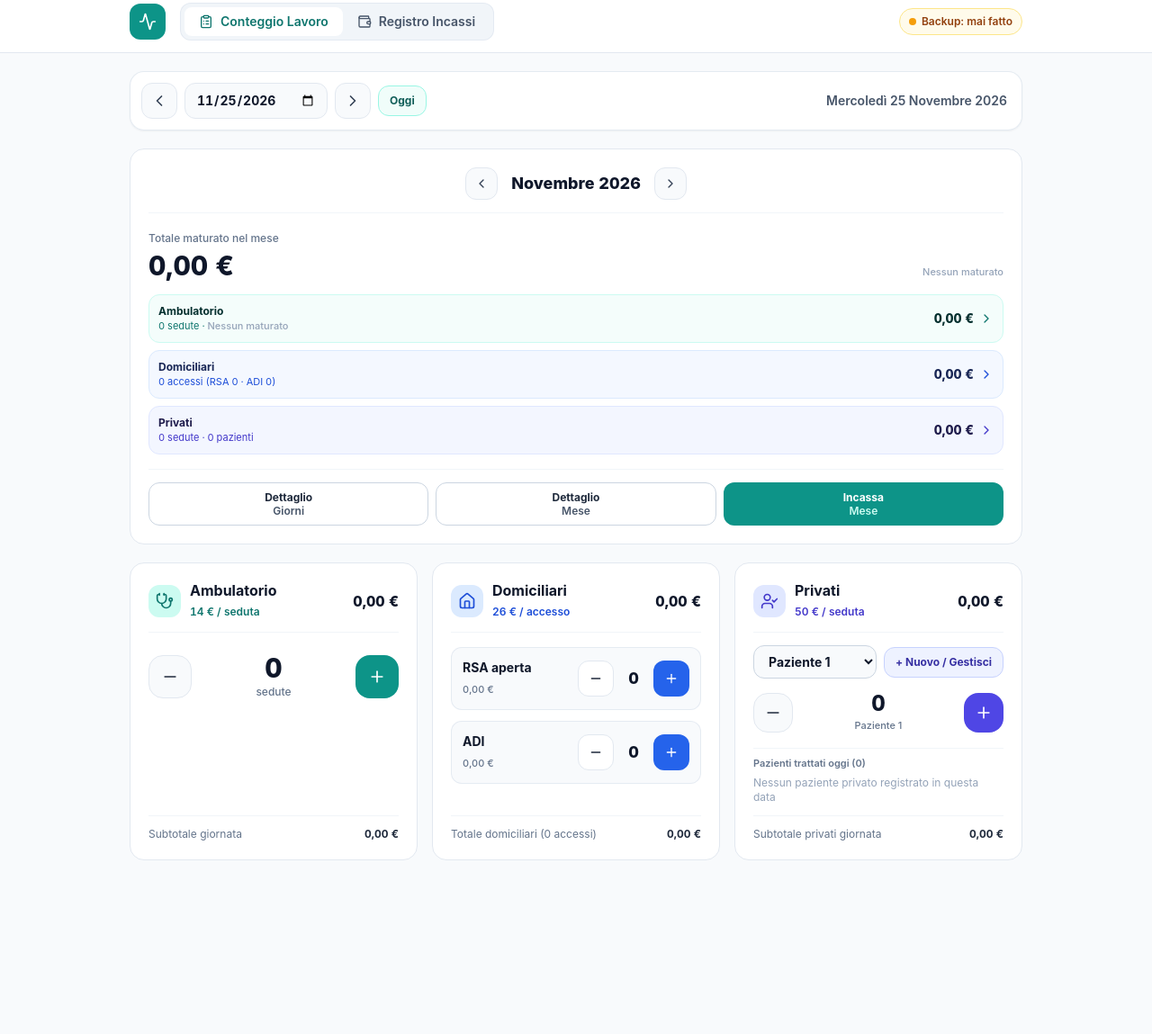
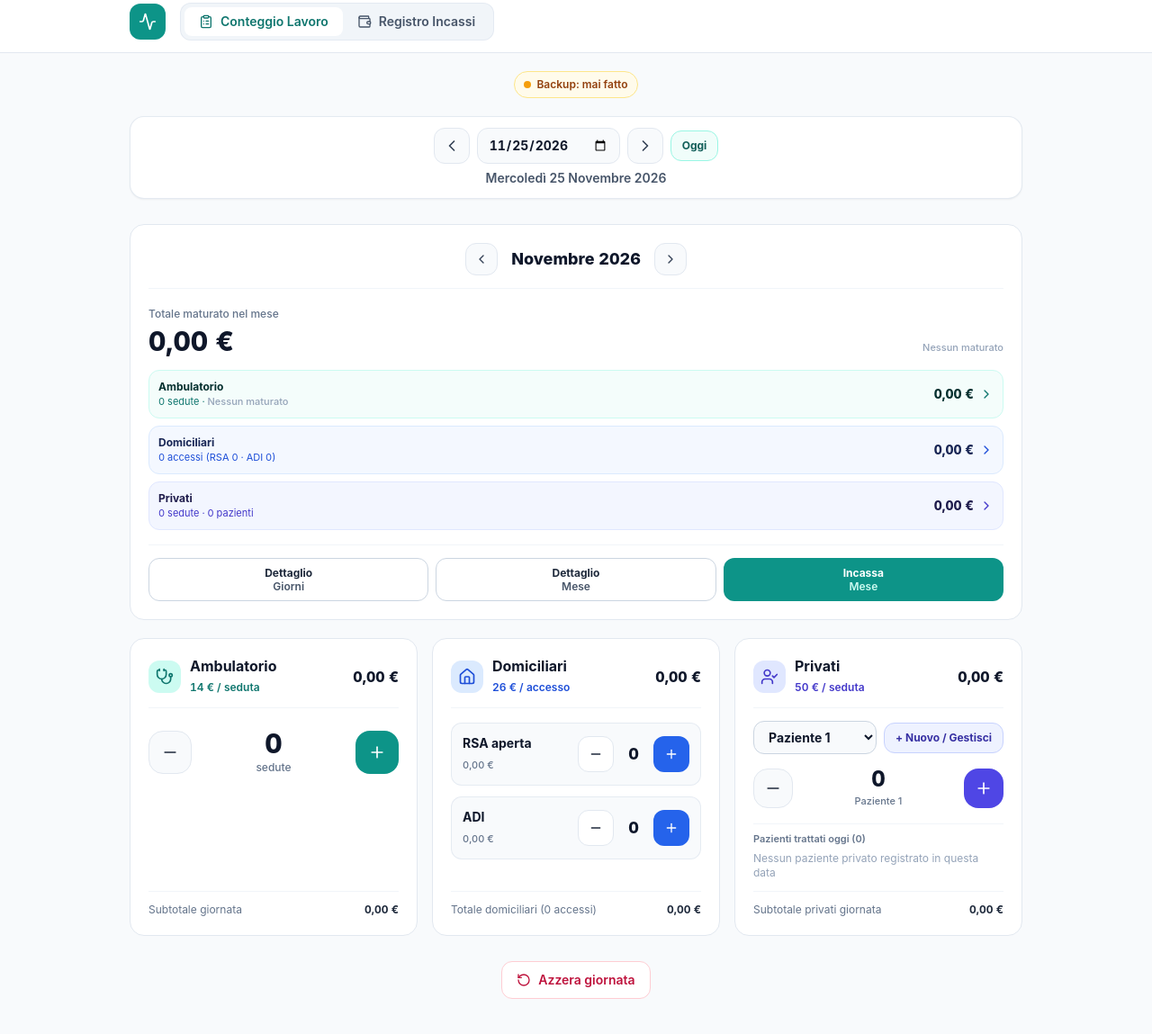
Before and after one commit to SangalliFisio/Fisio, a plain HTML site: page index.html in a window 1280 px wide. Shown: the part 5-1154 px from the top of the page at 90% size. Before the commit the page ends 981 px from the top, so only its background shows below. Drawn offline with Linux system fonts and the light colour scheme.

Commit message:
Add files via upload

```diff
--- a/index.html
+++ b/index.html
@@ -61,13 +61,6 @@
                 </nav>
             </div>
 
-            <!-- Stato ultimo backup -->
-            <button type="button" onclick="shareBackup()" title="Salva un backup (Drive)"
-                class="mx-auto sm:mx-0 inline-flex items-center gap-1.5 px-2.5 py-1.5 rounded-full border text-xs font-semibold transition-colors cursor-pointer shrink-0 border-slate-200 bg-slate-100 text-slate-600"
-                id="backup-pill">
-                <span id="backup-dot" class="w-2 h-2 rounded-full bg-slate-400"></span>
-                <span id="backup-text">Backup</span>
-            </button>
         </div>
     </header>
 
@@ -76,15 +69,26 @@
     <!-- ========================================== -->
     <main class="flex-1 max-w-5xl w-full mx-auto px-4 py-5 space-y-6">
 
+        <!-- Stato ultimo backup (scorre con la pagina) -->
+        <div class="flex justify-center -mb-2">
+            <button type="button" onclick="shareBackup()" title="Salva un backup (Drive)"
+                class="inline-flex items-center gap-1.5 px-2.5 py-1.5 rounded-full border text-xs font-semibold transition-colors cursor-pointer shrink-0 border-slate-200 bg-slate-100 text-slate-600"
+                id="backup-pill">
+                <span id="backup-dot" class="w-2 h-2 rounded-full bg-slate-400"></span>
+                <span id="backup-text">Backup</span>
+            </button>
+        </div>
+
         <!-- ========================================== -->
         <!-- 2. SCHEDA CONTEGGIO LAVORO                 -->
         <!-- ========================================== -->
         <section id="view-work" class="space-y-5">
 
-            <!-- Barra Navigazione Date Fissa in Alto -->
-            <div class="sticky top-16 z-20 bg-white/95 backdrop-blur-md border border-slate-200/90 rounded-2xl p-2.5 sm:p-3 shadow-sm">
-                <div class="flex flex-wrap items-center justify-between gap-2">
-                    <div class="flex items-center gap-1.5 sm:gap-2">
+            <!-- Barra Navigazione Date: bloccata in alto, sotto l'intestazione -->
+            <div id="date-bar-wrap" class="sticky z-20 -mx-4 px-4 pt-1 pb-2 bg-slate-50" style="top: var(--header-h, 4rem)">
+                <div class="bg-white border border-slate-200/90 rounded-2xl p-2.5 sm:p-3 shadow-sm">
+                    <div class="flex flex-col items-center gap-1.5">
+                        <div class="flex items-center justify-center gap-1.5 sm:gap-2">
                             <button type="button" onclick="changeSelectedDate(-1)" title="Giorno precedente"
                                 class="w-10 h-10 rounded-xl border border-slate-200 bg-slate-50 hover:bg-slate-100 active:scale-95 text-slate-700 flex items-center justify-center transition-all cursor-pointer shrink-0">
                                 <i data-lucide="chevron-left" class="w-5 h-5"></i>
@@ -104,8 +108,7 @@
                             </button>
                         </div>
 
-                    <div class="text-right px-1">
-                        <span id="selected-date-label" class="text-xs sm:text-sm font-semibold text-slate-600 capitalize block"></span>
+                        <span id="selected-date-label" class="text-xs sm:text-sm font-semibold text-slate-600 capitalize block text-center"></span>
                     </div>
                 </div>
             </div>
@@ -118,6 +121,15 @@
             <!-- Griglia delle 3 Tipologie di Lavoro -->
             <div class="grid grid-cols-1 lg:grid-cols-3 gap-4" id="services-container">
                 <!-- Popolato dinamicamente da JS -->
+            </div>
+
+            <!-- Azzera la giornata selezionata -->
+            <div class="pt-2 pb-6 flex justify-center">
+                <button type="button" onclick="resetCurrentDay()"
+                    class="inline-flex items-center gap-2 px-4 py-2.5 rounded-xl border border-rose-200 bg-white hover:bg-rose-50 active:scale-95 text-rose-700 text-sm font-semibold transition-all cursor-pointer">
+                    <i data-lucide="rotate-ccw" class="w-4 h-4"></i>
+                    <span>Azzera giornata</span>
+                </button>
             </div>
 
         </section>
@@ -216,7 +228,7 @@
                         <label class="inline-flex items-center justify-center gap-1.5 px-3 py-2 rounded-xl border border-slate-300 bg-white hover:bg-slate-50 text-slate-700 text-xs font-semibold transition-all cursor-pointer">
                             <i data-lucide="hard-drive-upload" class="w-3.5 h-3.5 text-amber-600"></i>
                             <span>Ripristina</span>
-                            <input type="file" id="import-json-input" accept=".json,application/json" onchange="importBackupJSON(event)" class="hidden">
+                            <input type="file" id="import-json-input" onchange="importBackupJSON(event)" class="hidden">
                         </label>
                         <button type="button" onclick="exportPaymentsCSV()"
                             class="inline-flex items-center justify-center gap-1.5 px-3.5 py-2 rounded-xl border border-slate-300 bg-white hover:bg-slate-50 text-slate-700 text-xs font-semibold transition-all cursor-pointer">
@@ -1275,6 +1287,36 @@
             closeModal('category-detail-modal');
             closeModal('patient-detail-modal');
             renderWorkView();
+        }
+
+        function resetCurrentDay() {
+            const key = state.selectedDate;
+            const stats = getDayStats(key);
+
+            if (stats.totalCount === 0) {
+                showToast('Nessun conteggio da azzerare in questo giorno');
+                return;
+            }
+
+            const ok = confirm(
+                'Azzerare la giornata di ' + formatDateExtendedIT(key) + '?\n\n' +
+                'Verranno cancellate ' + stats.totalCount + ' prestazioni (' + formatCurrency(stats.totalEuro) + ').\n' +
+                'L\'operazione non si può annullare.'
+            );
+            if (!ok) return;
+
+            delete state.dailyLogs[key];
+            persistChanges();
+            renderWorkView();
+            showToast('Giornata azzerata');
+        }
+
+        function syncHeaderHeight() {
+            const header = document.querySelector('header');
+            if (!header) return;
+            const raw = Math.floor(header.getBoundingClientRect().height);
+            if (!raw) return;
+            document.documentElement.style.setProperty('--header-h', (raw - 1) + 'px');
         }
 
         function updateAmbulatorio(delta) {
@@ -2378,7 +2420,7 @@
             }
             txt.textContent = label;
 
-            const base = 'mx-auto sm:mx-0 inline-flex items-center gap-1.5 px-2.5 py-1.5 rounded-full border text-xs font-semibold transition-colors cursor-pointer shrink-0 ';
+            const base = 'inline-flex items-center gap-1.5 px-2.5 py-1.5 rounded-full border text-xs font-semibold transition-colors cursor-pointer shrink-0 ';
             if (level === 'ok') {
                 pill.className = base + 'border-emerald-200 bg-emerald-50 text-emerald-800';
                 dot.className = 'w-2 h-2 rounded-full bg-emerald-500';
@@ -2389,11 +2431,13 @@
         }
 
         async function shareBackup() {
-            const fileName = `backup_fisioterapista_${getTodayISO()}.json`;
+            // Android/Chrome permette di condividere solo alcuni tipi di file (testo si', .json no):
+            // il backup e' lo stesso JSON, salvato con estensione .txt
+            const fileName = `backup_fisioterapista_${getTodayISO()}.txt`;
             const json = JSON.stringify(buildBackupPayload(), null, 2);
 
             try {
-                const file = new File([json], fileName, { type: 'application/json' });
+                const file = new File([json], fileName, { type: 'text/plain' });
                 if (navigator.canShare && navigator.canShare({ files: [file] })) {
                     await navigator.share({ files: [file], title: 'Backup gestionale' });
                     markBackupDone();
@@ -2404,6 +2448,7 @@
                 if (err && err.name === 'AbortError') return; // annullato dall'utente
                 console.error('Condivisione non riuscita, scarico il file:', err);
             }
+            showToast('Condivisione non disponibile: scarico il file');
             exportBackupJSON();
         }
 
@@ -2492,12 +2537,26 @@
             renderBackupPill();
             lucide.createIcons();
 
+            syncHeaderHeight();
+            window.addEventListener('resize', syncHeaderHeight);
+            if (window.ResizeObserver) {
+                new ResizeObserver(syncHeaderHeight).observe(document.querySelector('header'));
+            }
+
             // Chiede al browser di non cancellare i dati in caso di poco spazio
             if (navigator.storage && navigator.storage.persist) {
                 navigator.storage.persist().catch(() => {});
             }
 
             if ('serviceWorker' in navigator) {
+                const hadController = !!navigator.serviceWorker.controller;
+                let reloaded = false;
+                navigator.serviceWorker.addEventListener('controllerchange', () => {
+                    // nuova versione dell'app installata: ricarica (i dati sono gia' salvati)
+                    if (!hadController || reloaded) return;
+                    reloaded = true;
+                    window.location.reload();
+                });
                 navigator.serviceWorker.register('sw.js').catch(err => console.error('Service worker:', err));
             }
         });
--- a/sw.js
+++ b/sw.js
@@ -1,6 +1,6 @@
 // Service worker: permette l'uso completamente offline.
 // Se modifichi i file dell'app, cambia il numero di versione qui sotto.
-const CACHE = 'fisioconto-v1';
+const CACHE = 'fisioconto-v2';
 const FILES = [
   './',
   './index.html',
@@ -12,7 +12,7 @@ const FILES = [
 ];
 
 self.addEventListener('install', event => {
-  event.waitUntil(caches.open(CACHE).then(c => c.addAll(FILES)).then(() => self.skipWaiting()));
+  event.waitUntil(caches.open(CACHE).then(c => c.addAll(FILES.map(u => new Request(u, { cache: 'reload' })))).then(() => self.skipWaiting()));
 });
 
 self.addEventListener('activate', event => {
```
Also changed, not shown: tailwind.css. Lines whose indentation alone changed are shown as unchanged.
